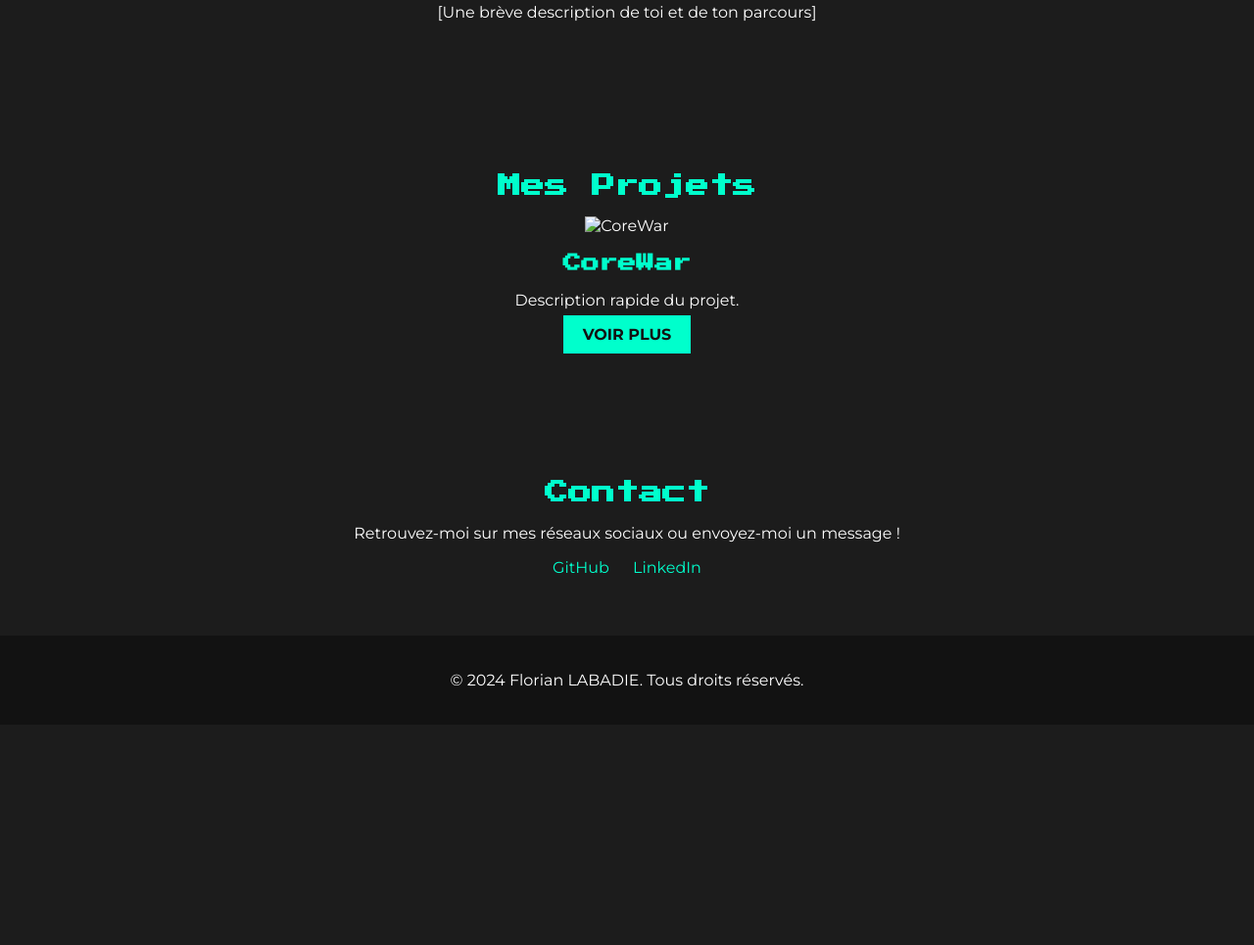
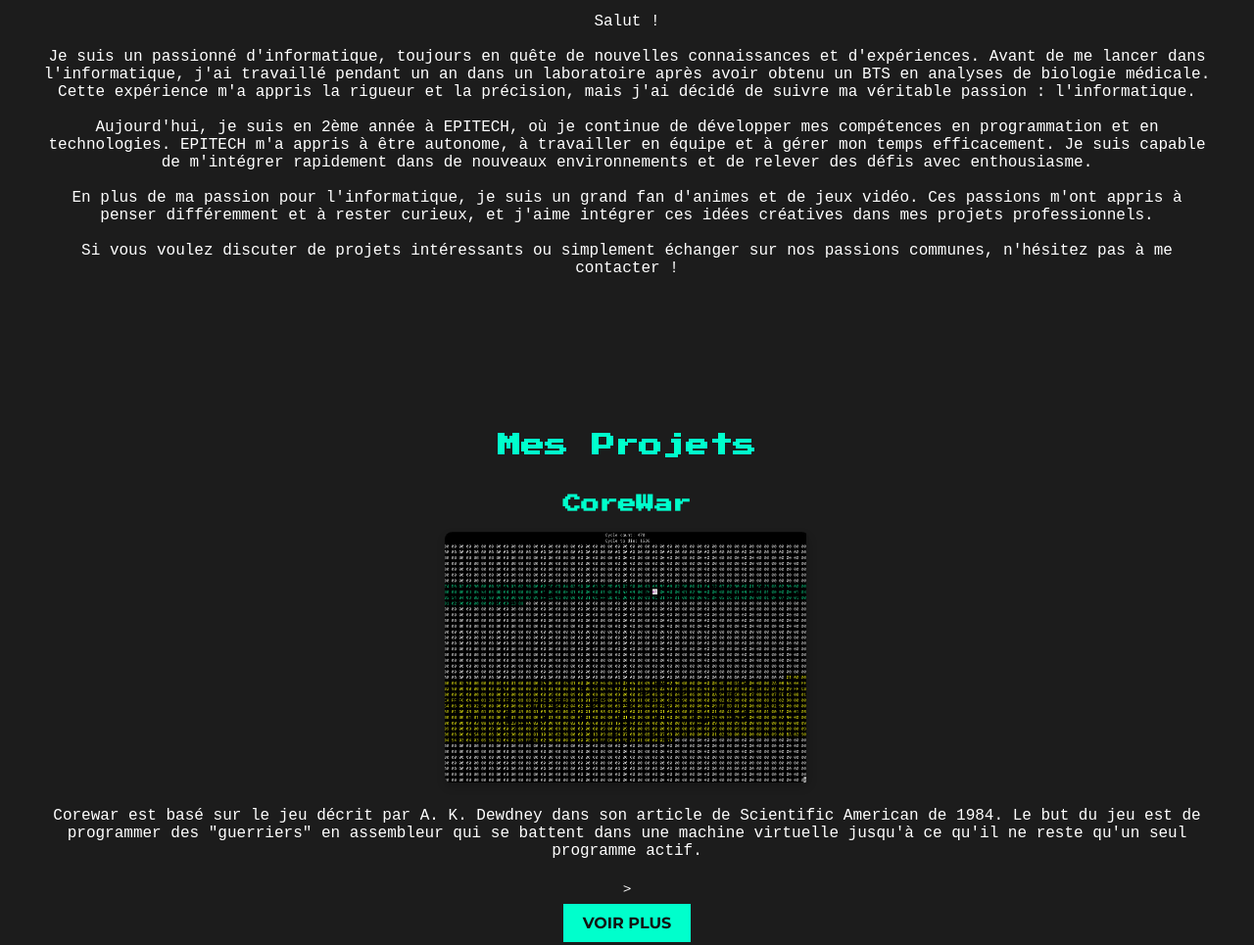
Before and after one commit to florian-labadie/Portfolio, a plain HTML site: page src/index.html in a window 1280 px wide. Shown: the part 1025-1990 px from the top of the page at 98% size. Before the commit the page ends 1765 px from the top, so only its background shows below. Drawn offline with nearby package versions, Linux system fonts and the light colour scheme.

Commit message:
feat: about me and Project Corewar

```diff
--- a/src/css/main.css
+++ b/src/css/main.css
@@ -24,6 +24,12 @@ nav {
     align-items: center;
     width: 90%;
     margin: 0 auto;
+}
+
+.preformatted {
+    white-space: pre-wrap; /* Conserve les espaces et les retours à la ligne */
+    font-family: monospace; /* Optionnel, pour une apparence de texte préformaté */
+    margin: 10px; /* Ajoute des marges pour l'espacement */
 }
 
 .logo h1 {
@@ -85,6 +91,24 @@ nav {
     margin-bottom: 30px;
 }
 
+.CoreWar {
+    flex: 1 1 calc(33.333% - 20px); /* Trois éléments par ligne avec un espace de 20px entre eux */
+    box-sizing: border-box; /* Inclut les marges et les bordures dans la largeur totale */
+}
+
+.CoreWar img {
+    width: 30%; /* Ajuste l'image à la largeur du conteneur */
+    max-width: 100%; /* Ne dépasse pas la largeur du conteneur */
+    height: auto; /* Conserve le ratio d'aspect */
+    border-radius: 8px; /* Coins arrondis pour l'image */
+    box-shadow: 0 4px 8px rgba(0, 0, 0, 0.2); /* Ombre portée pour l'image */
+    transition: transform 0.3s ease; /* Effet de transition au survol */
+}
+
+.CoreWar img:hover {
+    transform: scale(1.25); /* Agrandissement léger au survol */
+}
+
 .btn {
     padding: 10px 20px;
     background-color: #00ffcc;
@@ -105,6 +129,12 @@ nav {
     text-align: center;
 }
 
+#about-text, #project-corewar {
+    color: #ffffff; /* Couleur du texte */
+    font-size: 16px; /* Taille de la police */
+    margin: 10px; /* Marge pour l'espace */
+    padding: 10px; /* Padding pour l'espace intérieur */
+}
 .project-grid {
     display: flex;
     flex-wrap: wrap;
--- a/src/index.html
+++ b/src/index.html
@@ -30,14 +30,14 @@
     <section id="home" class="home-section">
         <div class="home-content animate__animated animate__fadeIn">
             <h2>Bienvenue dans mon univers</h2>
-            <p>Développeur passionné par les jeux vidéo et les animés.</p>
+            <p>Développeur passionné par le monde de l'informatique et du développement</p>
             <a href="#projects" class="btn">Voir mes projets</a>
         </div>
     </section>
 
     <section id="about" class="about-section">
         <h2>À propos de moi</h2>
-        <p>[Une brève description de toi et de ton parcours]</p>
+        <p id="about-text" class="preformatted"></p>
     </section>
 
     <section id="projects" class="projects-section">
@@ -45,9 +45,9 @@
         <div class="project-grid">
             <!-- Projet 1 -->
             <div class="CoreWar">
-                <img src="assets/images/CoreWar.jpg" alt="CoreWar">
                 <h3>CoreWar</h3>
-                <p>Description rapide du projet.</p>
+                <img src="assets/images/Corewar.png" alt="CoreWar">
+                <p id="project-corewar" class="preformatted"></p>></p>
                 <a href="#" class="btn">Voir plus</a>
             </div>
             <!-- Ajoute plus de projets ici -->
@@ -69,5 +69,6 @@
     </footer>
 
     <script src="js/menu_burger.js"></script>
+    <script src="js/import_text.js"></script>
 </body>
 </html>
--- /dev/null
+++ b/src/js/import_text.js
@@ -0,0 +1,18 @@
+function loadText(file, elementId) {
+    console.log(`Tentative de chargement du fichier: ${file}`); // Pour vérifier si la requête est faite
+    fetch(file)
+        .then(response => {
+            if (!response.ok) {
+                throw new Error(`Erreur HTTP: ${response.status}`); // Si la requête échoue
+            }
+            return response.text();
+        })
+        .then(text => {
+            document.getElementById(elementId).innerHTML = text; // Insertion du texte
+            console.log(`Texte chargé dans l'élément #${elementId}`);
+        })
+        .catch(error => console.error('Erreur lors du chargement du fichier:', error));
+}
+
+loadText('assets/texts/about_me.txt', 'about-text');
+loadText('assets/texts/project_corewar.txt', 'project-corewar');
```
Also changed, not shown: src/assets/images/Corewar.png (added), src/assets/texts/about_me.txt (added), src/assets/texts/project_corewar.txt (added).
